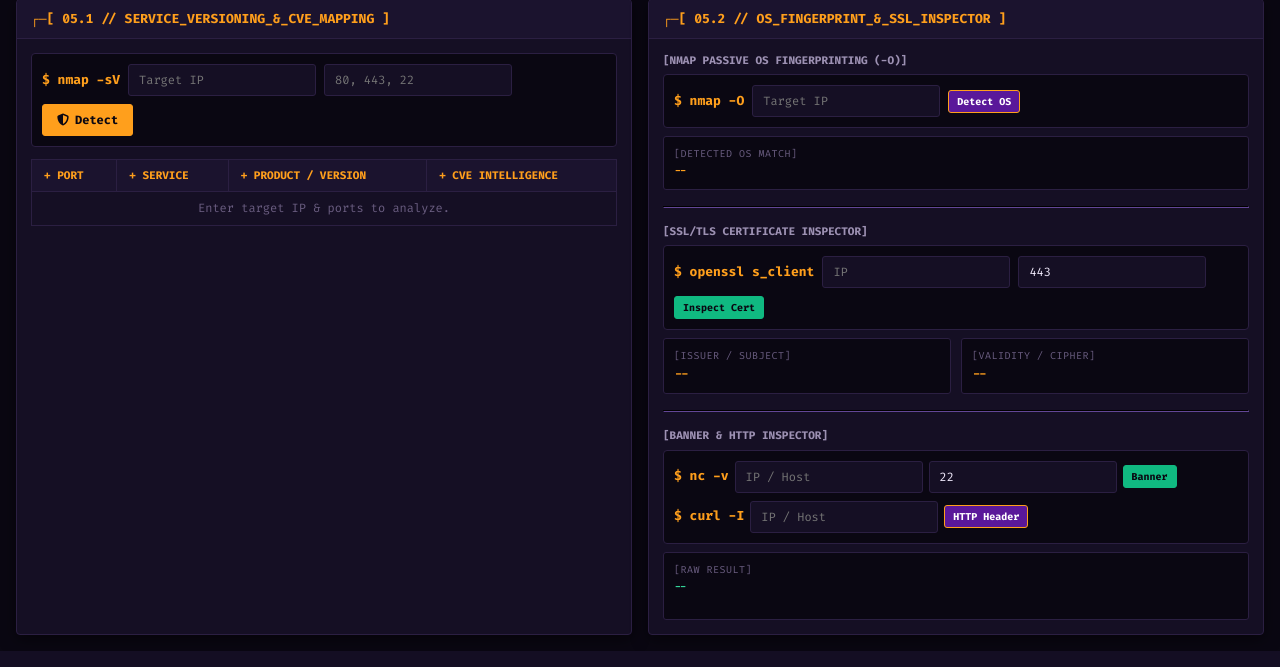
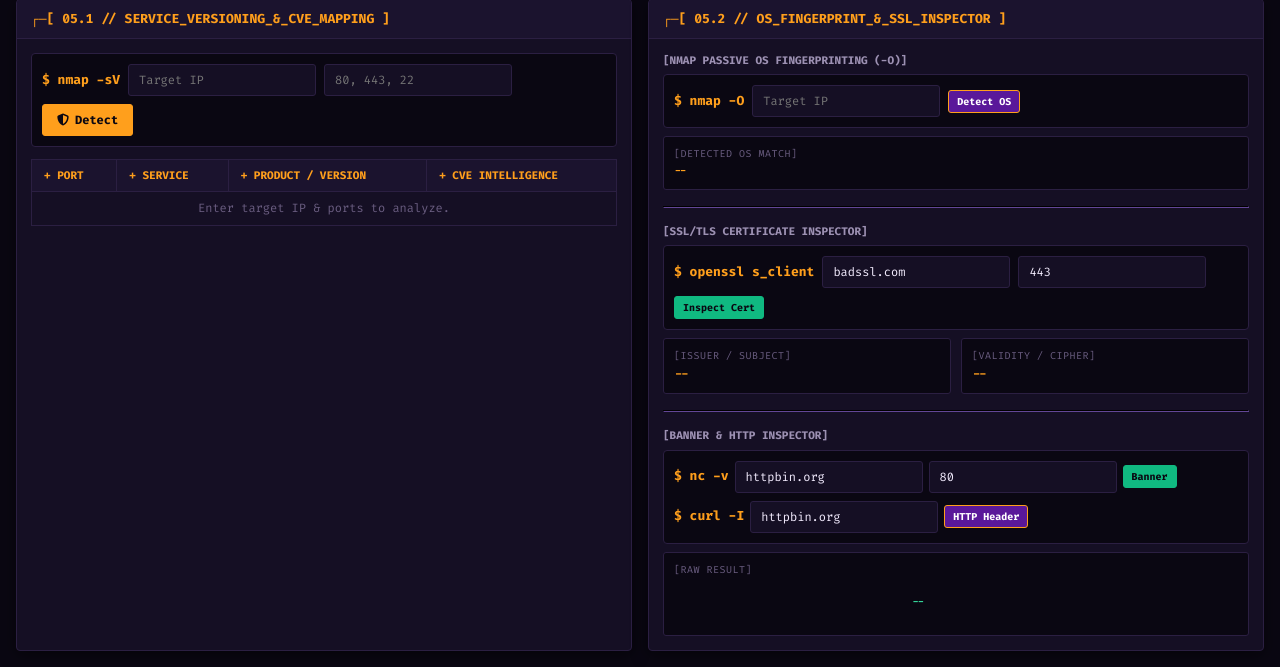
Before and after one commit to praneel1/network-recon-dashboard, a Flask app: page / in a window 1280 px wide, after a click that opens the changed part. Shown: the part 200-867 px from the top of the page. Run offline with Flask 3, Linux system fonts and the light colour scheme.

Commit message:
update readme and placeholders

```diff
--- a/app.py
+++ b/app.py
@@ -278,11 +278,8 @@
 def api_scan_ssl():
     """Inspects SSL/TLS Certificate on target host and port."""
     req = request.get_json(silent=True) or {}
-    target_ip = req.get("ip")
-    port = req.get("port", 443)
-
-    if not target_ip:
-        return jsonify({"success": False, "error": "Target IP required."}), 400
+    target_ip = req.get("ip") or "badssl.com"
+    port = int(req.get("port", 443) or 443)
 
     try:
         ssl_data = service_detection.inspect_ssl_cert(target_ip, port)
@@ -310,11 +307,8 @@
 def api_scan_banner():
     """Grabs TCP banner from target IP and port."""
     req = request.get_json(silent=True) or {}
-    target_ip = req.get("ip")
-    port = req.get("port")
-
-    if not target_ip or not port:
-        return jsonify({"success": False, "error": "IP and Port required."}), 400
+    target_ip = req.get("ip") or "httpbin.org"
+    port = int(req.get("port", 80) or 80)
 
     try:
         banner = service_detection.grab_banner(target_ip, int(port))
@@ -327,10 +321,7 @@
 def api_scan_http():
     """Analyzes HTTP headers on target host."""
     req = request.get_json(silent=True) or {}
-    target_ip = req.get("ip")
-
-    if not target_ip:
-        return jsonify({"success": False, "error": "Target IP required."}), 400
+    target_ip = req.get("ip") or "httpbin.org"
 
     try:
         http_data = service_detection.detect_http_server(target_ip)
--- a/static/js/main.js
+++ b/static/js/main.js
@@ -232,9 +232,9 @@
             document.getElementById('portTargetIp').value = net.ipv4;
             document.getElementById('svcTargetIp').value = net.ipv4;
             document.getElementById('osTargetIp').value = net.ipv4;
-            if (document.getElementById('sslIp')) document.getElementById('sslIp').value = net.ipv4;
-            if (document.getElementById('bannerIp')) document.getElementById('bannerIp').value = net.ipv4;
-            if (document.getElementById('httpIp')) document.getElementById('httpIp').value = net.ipv4;
+            if (document.getElementById('sslIp') && !document.getElementById('sslIp').value) document.getElementById('sslIp').value = net.ipv4;
+            if (document.getElementById('bannerIp') && !document.getElementById('bannerIp').value) document.getElementById('bannerIp').value = net.ipv4;
+            if (document.getElementById('httpIp') && !document.getElementById('httpIp').value) document.getElementById('httpIp').value = net.ipv4;
         }
 
         const netGrid = document.getElementById('netDetailsGrid');
--- a/templates/index.html
+++ b/templates/index.html
@@ -386,8 +386,8 @@
                                 CERTIFICATE INSPECTOR]</h4>
                             <div class="control-bar">
                                 <span class="prompt-symbol">$ openssl s_client</span>
-                                <input type="text" id="sslIp" class="form-input" placeholder="IP"
-                                    style="min-width: 120px;">
+                                <input type="text" id="sslIp" class="form-input" placeholder="IP / Host"
+                                    style="min-width: 120px;" value="badssl.com">
                                 <input type="number" id="sslPort" class="form-input" placeholder="443"
                                     style="min-width: 65px;" value="443">
                                 <button class="btn btn-sm btn-emerald" id="btnSslInspect"
@@ -415,16 +415,16 @@
                                 <div style="display: flex; align-items: center; gap: 6px;">
                                     <span class="prompt-symbol">$ nc -v</span>
                                     <input type="text" id="bannerIp" class="form-input" placeholder="IP / Host"
-                                        style="min-width: 110px;">
-                                    <input type="number" id="bannerPort" class="form-input" placeholder="22"
-                                        style="min-width: 60px;" value="22">
+                                        style="min-width: 110px;" value="httpbin.org">
+                                    <input type="number" id="bannerPort" class="form-input" placeholder="80"
+                                        style="min-width: 60px;" value="80">
                                     <button class="btn btn-sm btn-emerald" id="btnBannerGrab"
                                         onclick="triggerBannerGrab(this)">Banner</button>
                                 </div>
                                 <div style="display: flex; align-items: center; gap: 6px;">
                                     <span class="prompt-symbol">$ curl -I</span>
                                     <input type="text" id="httpIp" class="form-input" placeholder="IP / Host"
-                                        style="min-width: 110px;">
+                                        style="min-width: 110px;" value="httpbin.org">
                                     <button class="btn btn-sm btn-purple" id="btnHttpInspect"
                                         onclick="triggerHttpInspect(this)">HTTP Header</button>
                                 </div>
@@ -432,7 +432,8 @@
                             <div class="kv-item" style="margin-top: 8px;">
                                 <div class="kv-label">[RAW RESULT]</div>
                                 <div id="bannerOutput" class="kv-value"
-                                    style="font-size: 11px; color: #34d399; white-space: pre-wrap; word-break: break-all;">--
+                                    style="font-size: 11px; color: #34d399; white-space: pre-wrap; word-break: break-all;">
+                                    --
                                 </div>
                             </div>
                         </div>
```
Also changed, not shown: package.json (+4 -4 lines), README.md, package-lock.json.
